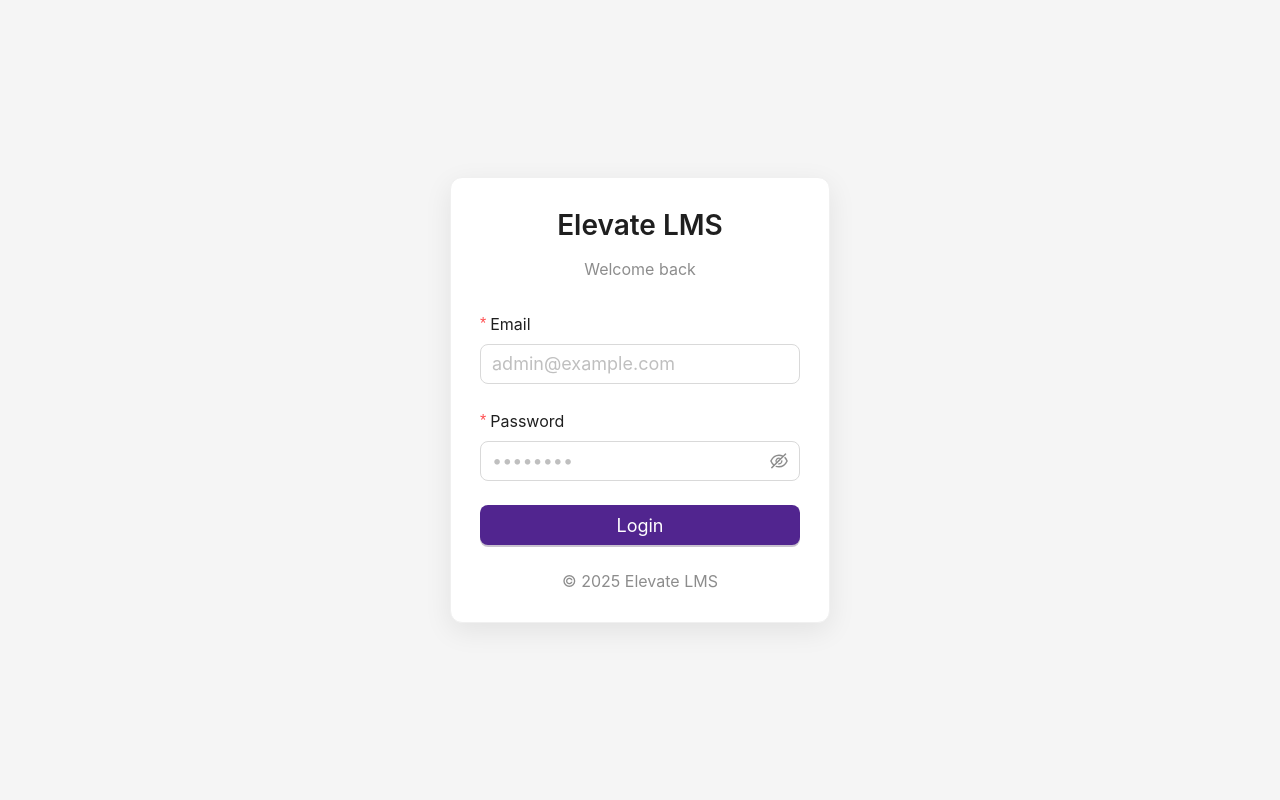
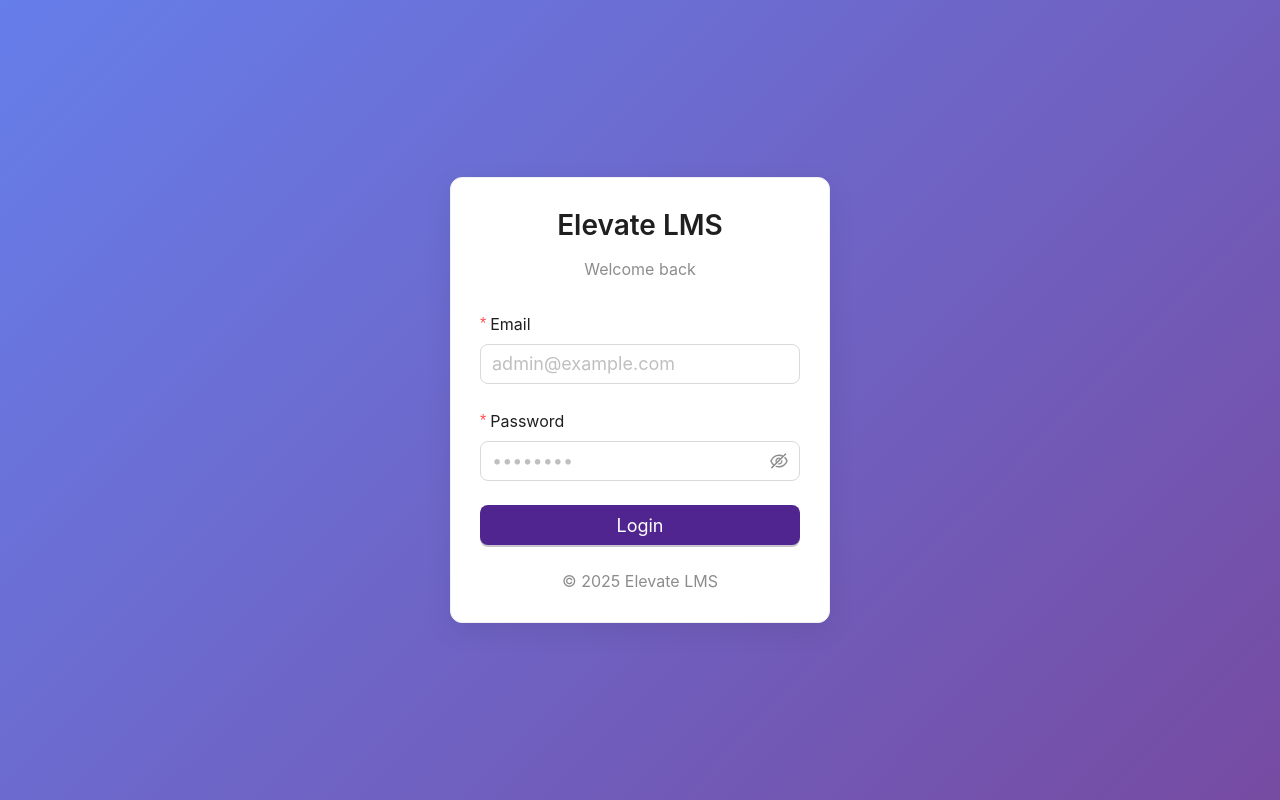
Before and after one commit to connectemea/Elevate-LMS, a Next.js app: page /login in a window 1280 px wide. Built offline with nearby package versions, Linux system fonts and the light colour scheme; no server answers; what @ant-design/nextjs-registry would draw is missing.

Commit message:
style: login bg color

```diff
--- a/src/app/login/login.module.css
+++ b/src/app/login/login.module.css
@@ -4,7 +4,7 @@
   display: flex;
   justify-content: center;
   align-items: center;
-  background: #f5f5f5;
+  background: linear-gradient(135deg, #667eea 0%, #764ba2 100%);
   padding: 20px;
 }
 
```
